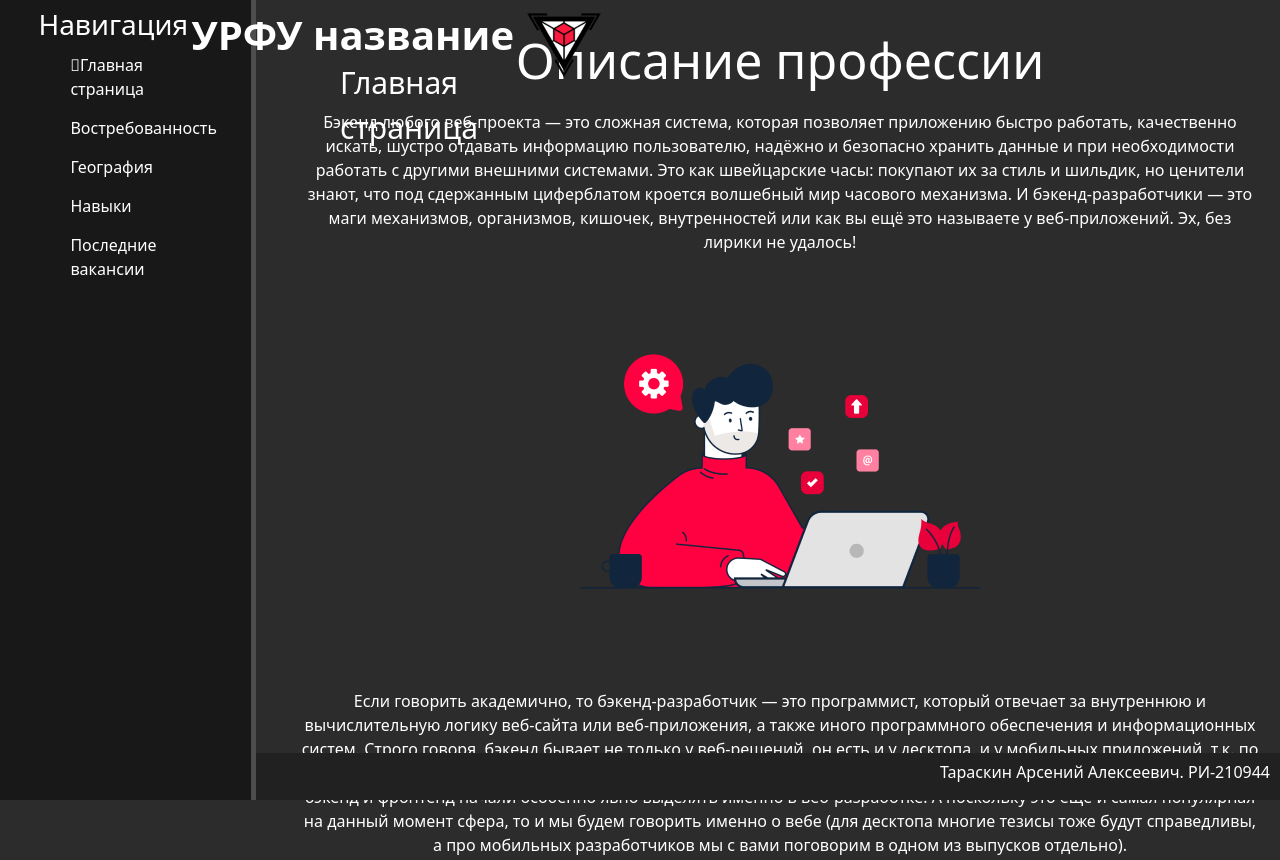
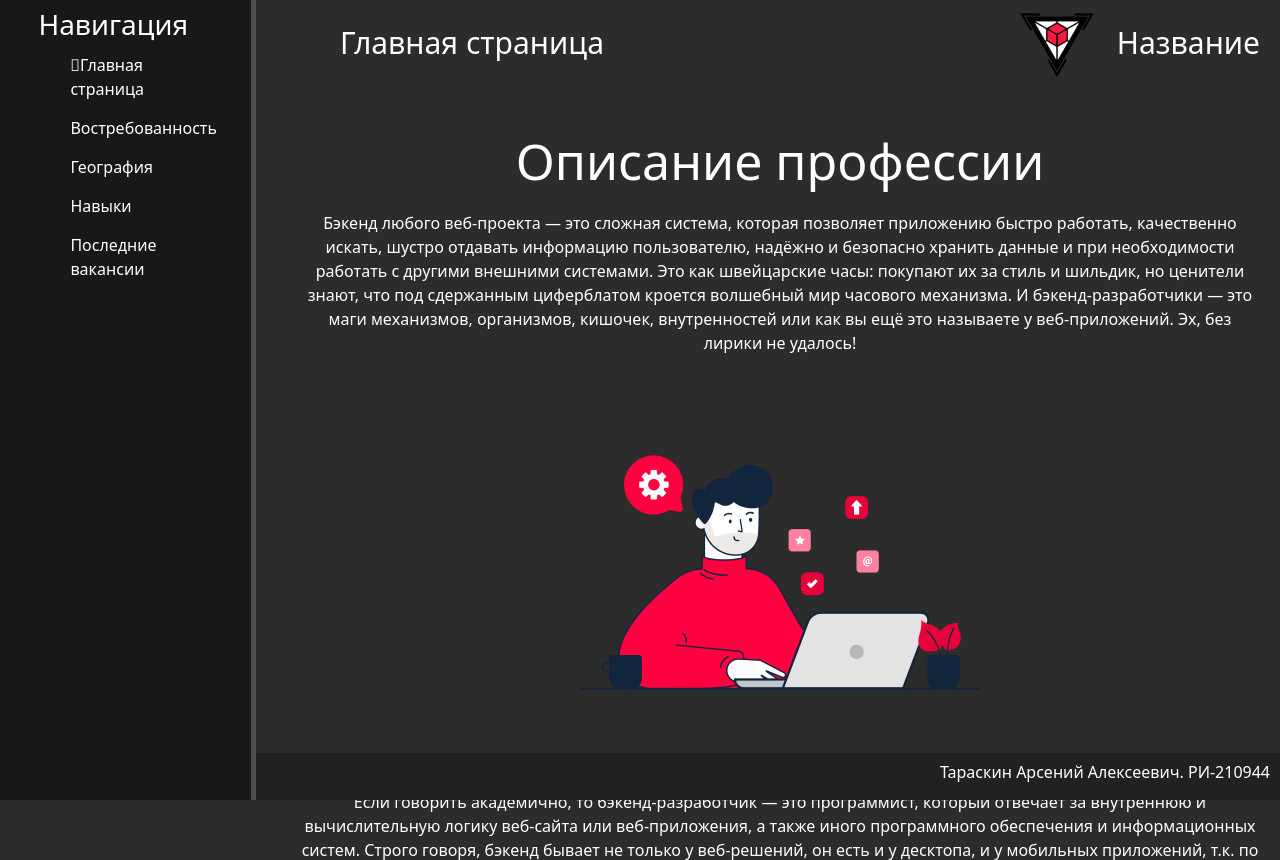
Before and after one commit to arseniytaraskin/BackendDeveloper, a Django app: page / in a window 1280 px wide. Shown: the top 860 px of the page. Run offline with Django 4.2, Linux system fonts and the light colour scheme; some libraries are stand-ins or nearby versions.

Commit message:
12.01.2023 - update css

```diff
--- a/main/static/main/css/main.css
+++ b/main/static/main/css/main.css
@@ -10,26 +10,6 @@ a{
 
 footer h6{
     text-align: right;
-}
-
-header{
-position: absolute;
-}
-
-header img{
-    width: 80px;
-    height: 80px;
-    float: right;
-}
-
-header .logo{
-    font-size: 40px;
-    color: white;
-    float: right;
-    margin-right: 10px;
-    font-weight: bold;
-    position: relative;
-    bottom: -5px;
 }
 
 aside{
--- a/main/templates/main/layout.html
+++ b/main/templates/main/layout.html
@@ -19,18 +19,18 @@
         <a href ="/vacancies"><li>Последние вакансии</li></a>
     </ul>
 </aside>
-<header>
-    <img src="{% static 'main/img/main_logo.png' %}" alt="Логотип">
-    <span class="logo"> УРФУ название </span>
+<header_block>
+    <p style="float: right; color: #fff; padding: 20px; padding-top: 20px; font-size: 30px;">Название</p>
+    <img src="static/main/img/main_logo.png" alt="График скиллов" style="height: 80px; width: 80px; float: right;">
+</header_block>
 
-    <div class="name-footer">
+<main>
+        <div class="name-footer">
+
     {% block footer %}
 
     {% endblock %}
         </div>
-
-</header>
-<main>
     {% block content %}
 
 {% endblock %}
```
Also changed, not shown: db.sqlite3.
